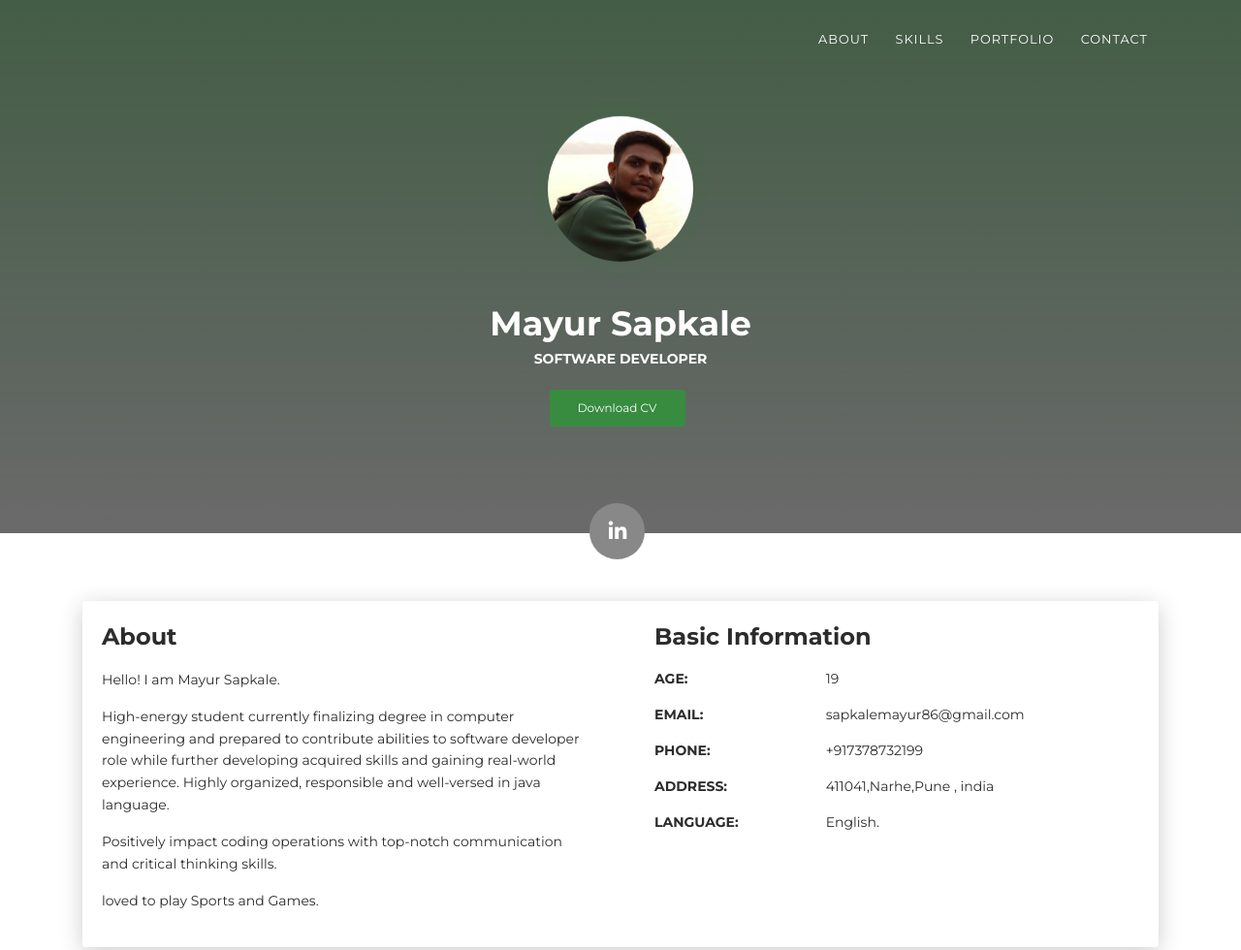
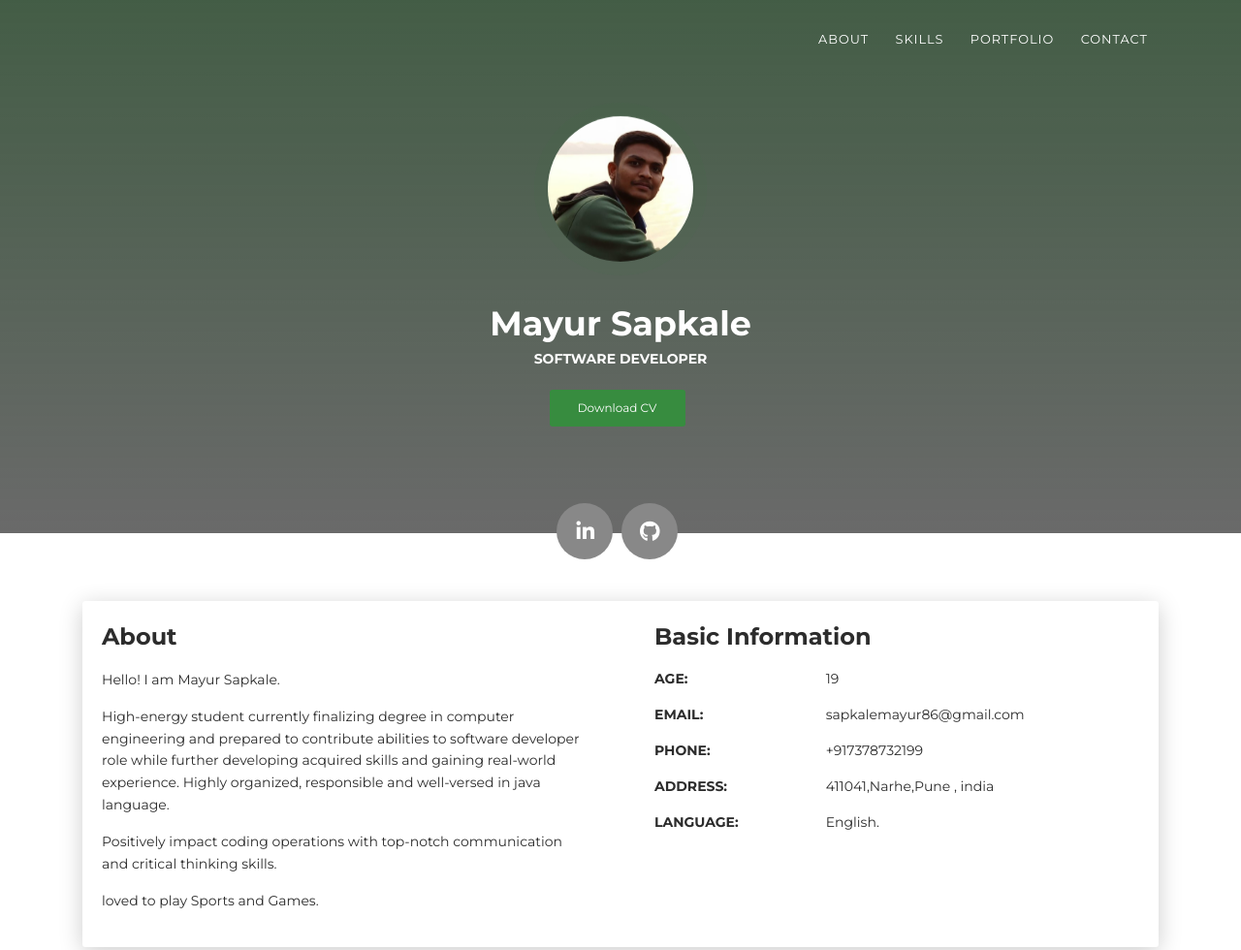
Before and after one commit to sapkalemayur86/mayursapkale.github.io, a plain HTML site: page index.html in a window 1280 px wide. Shown: the top 980 px of the page at 97% size. Drawn offline with Linux system fonts and the light colour scheme.

Commit message:
Update index.html

```diff
--- a/index.html
+++ b/index.html
@@ -48,7 +48,8 @@
       </div>
       <div class="section">
         <div class="container">
-          <div class="button-container"><a class="btn btn-default btn-round btn-lg btn-icon" href="https://www.linkedin.com/in/mayur-sapkale-605650150" rel="tooltip" title="Join me on Linkedin"><i class="fa fa-linkedin"></i></a></div>
+          <div class="button-container"><a class="btn btn-default btn-round btn-lg btn-icon" href="https://www.linkedin.com/in/mayur-sapkale-605650150" rel="tooltip" title="Join me on Linkedin"><i class="fa fa-linkedin"></i>
+            <a class="btn btn-default btn-round btn-lg btn-icon" href="https://github.com/sapkalemayur86" rel="tooltip" title="github"><i class="fa fa-github"></i></a></div>
         </div>
       </div>
     </div>
```
